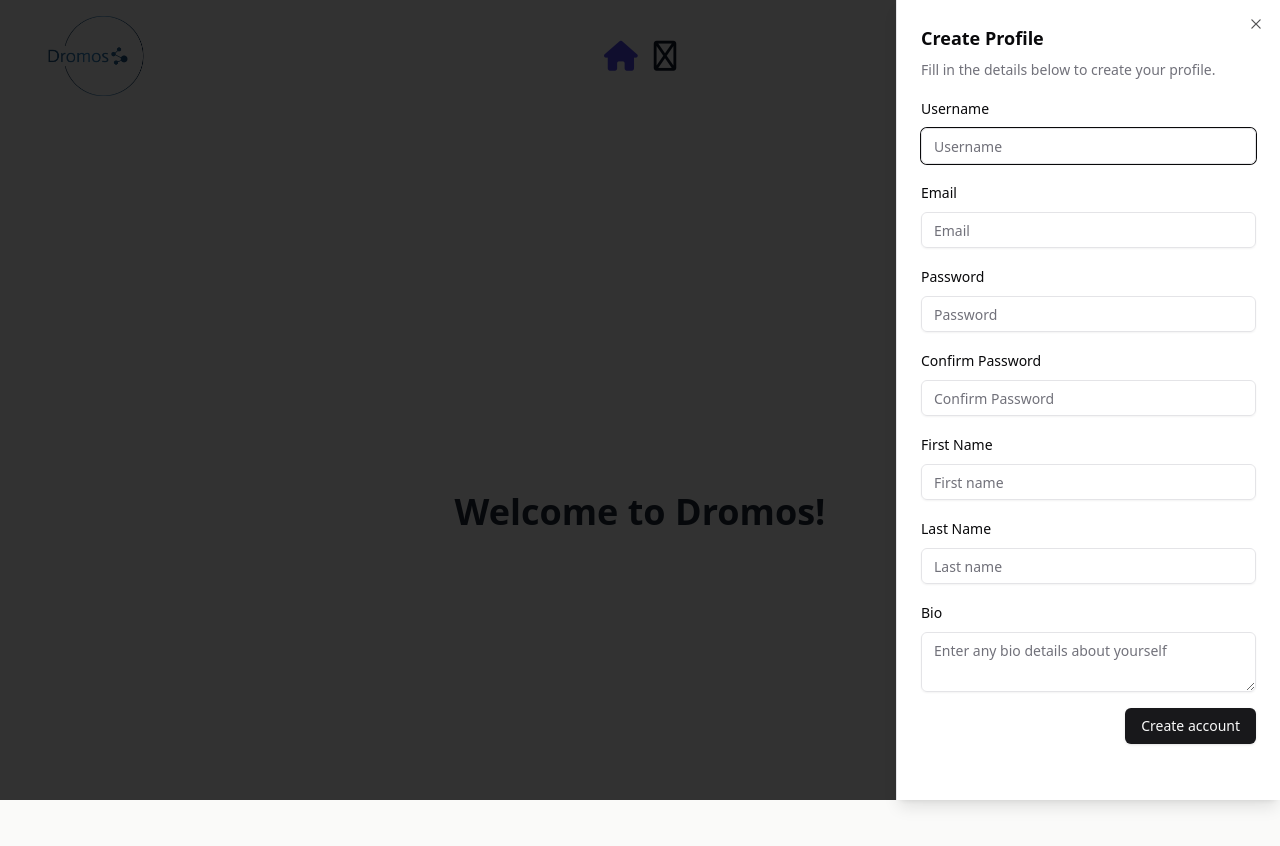
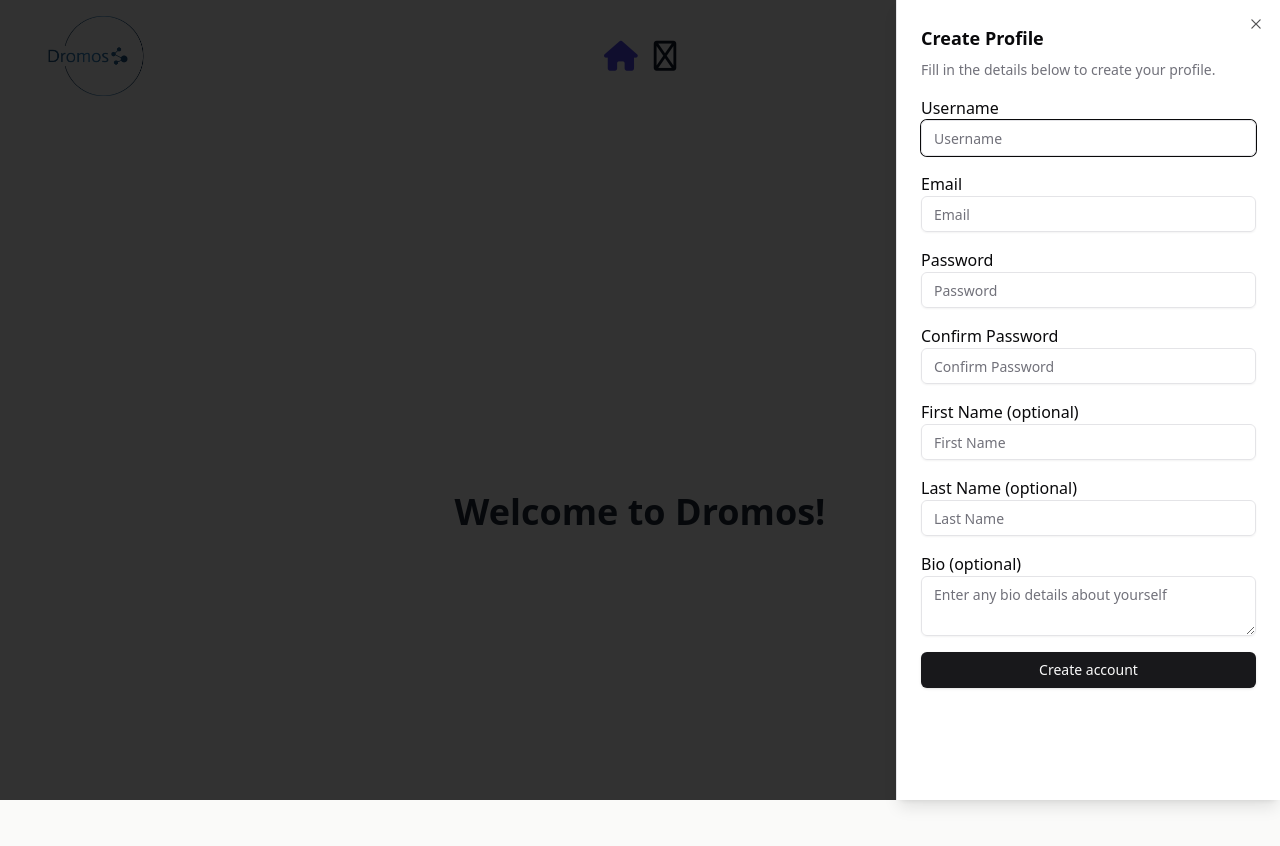
Before and after one commit to laskinner/dromos, a React (Vite) app: page / in a window 1280 px wide. Both pictures are taken after a click on the element 1050 px from the left and 56 px from the top of the page. Shown: the top 846 px of the page. Built offline with nearby package versions, Linux system fonts and the light colour scheme.

Commit message:
Finally fixed create account forms

```diff
--- a/src/App.tsx
+++ b/src/App.tsx
@@ -22,6 +22,7 @@ function App() {
         <Route path="/create-node-graph" element={<CreateNodeGraph />} />
         <Route path="/graph-view" element={<GraphView />} />
         <Route path="/log-in" element={<LogIn />} />
+        <Route path="/create-account" element={<CreateAccount />} />
         {/* Add more routes here */}
       </Routes>
       <Toaster />
--- a/src/components/CreateAccount.tsx
+++ b/src/components/CreateAccount.tsx
@@ -1,18 +1,9 @@
-import { z } from "zod";
-import { Button } from "@/components/ui/button";
-import { FormProvider } from "react-hook-form";
 import React from "react";
 import { useForm, SubmitHandler } from "react-hook-form";
 import { zodResolver } from "@hookform/resolvers/zod";
+import * as z from "zod";
 import { useToast } from "@/components/ui/use-toast";
-import {
-  FormField,
-  FormControl,
-  FormItem,
-  FormLabel,
-  FormMessage,
-} from "@/components/ui/form";
-import { SheetFooter, SheetClose } from "@/components/ui/sheet";
+import { Button } from "@/components/ui/button";
 import { Input } from "@/components/ui/input";
 import { Textarea } from "@/components/ui/textarea";
 
@@ -35,18 +26,12 @@ const formSchema = z.object({
     .optional(),
 });
 
-interface CreateAccountFormData {
-  username: string;
-  email: string;
-  password: string;
-  confirmPassword: string;
-  firstName?: string;
-  lastName?: string;
-  bio?: string;
-}
-
 const CreateAccount: React.FC = () => {
-  const form = useForm<CreateAccountFormData>({
+  const {
+    register,
+    handleSubmit,
+    formState: { errors },
+  } = useForm({
     resolver: zodResolver(formSchema),
     defaultValues: {
       username: "",
@@ -61,8 +46,7 @@ const CreateAccount: React.FC = () => {
 
   const { toast } = useToast();
 
-  const onSubmit: SubmitHandler<CreateAccountFormData> = (data) => {
-    // Implement submission logic here
+  const onSubmit: SubmitHandler<z.infer<typeof formSchema>> = (data) => {
     toast({
       title: "Account created successfully",
     });
@@ -70,119 +54,55 @@ const CreateAccount: React.FC = () => {
   };
 
   return (
-    <FormProvider {...form}>
-      {" "}
-      {/* Spreads form object to the FormProvider */}
-      <form
-        onSubmit={(e) => {
-          e.preventDefault();
-          const data = form.getValues(); // Directly get form values
-          onSubmit(data); // Calls onSubmit handler with form data
-        }}
-        className="grid gap-4 py-4"
-      >
-        <FormField
-          control={form.control}
-          name="username"
-          render={({ field }) => (
-            <FormItem>
-              <FormLabel>Username</FormLabel>
-              <FormControl>
-                <Input {...field} placeholder="Username" />
-              </FormControl>
-              <FormMessage />
-            </FormItem>
-          )}
+    <form onSubmit={handleSubmit(onSubmit)} className="grid gap-4 py-4">
+      <div>
+        <label htmlFor="username">Username</label>
+        <Input {...register("username")} placeholder="Username" />
+        {errors.username && <p>{errors.username.message}</p>}
+      </div>
+      <div>
+        <label htmlFor="email">Email</label>
+        <Input {...register("email")} placeholder="Email" />
+        {errors.email && <p>{errors.email.message}</p>}
+      </div>
+      <div>
+        <label htmlFor="password">Password</label>
+        <Input
+          type="password"
+          {...register("password")}
+          placeholder="Password"
         />
-        <FormField
-          control={form.control}
-          name="email"
-          render={({ field }) => (
-            <FormItem>
-              <FormLabel>Email</FormLabel>
-              <FormControl>
-                <Input {...field} placeholder="Email" />
-              </FormControl>
-              <FormMessage />
-            </FormItem>
-          )}
+        {errors.password && <p>{errors.password.message}</p>}
+      </div>
+      <div>
+        <label htmlFor="confirmPassword">Confirm Password</label>
+        <Input
+          type="password"
+          {...register("confirmPassword")}
+          placeholder="Confirm Password"
         />
-        <FormField
-          control={form.control}
-          name="password"
-          render={({ field }) => (
-            <FormItem>
-              <FormLabel>Password</FormLabel>
-              <FormControl>
-                <Input {...field} placeholder="Password" />
-              </FormControl>
-              <FormMessage />
-            </FormItem>
-          )}
+        {errors.confirmPassword && <p>{errors.confirmPassword.message}</p>}
+      </div>
+      <div>
+        <label htmlFor="firstName">First Name (optional) </label>
+        <Input {...register("firstName")} placeholder="First Name" />
+        {/* No validation error for optional fields unless needed */}
+      </div>
+      <div>
+        <label htmlFor="lastName">Last Name (optional)</label>
+        <Input {...register("lastName")} placeholder="Last Name" />
+        {/* No validation error for optional fields unless needed */}
+      </div>
+      <div>
+        <label htmlFor="bio">Bio (optional) </label>
+        <Textarea
+          {...register("bio")}
+          placeholder="Enter any bio details about yourself"
         />
-        <FormField
-          control={form.control}
-          name="confirmPassword"
-          render={({ field }) => (
-            <FormItem>
-              <FormLabel>Confirm Password</FormLabel>
-              <FormControl>
-                <Input {...field} placeholder="Confirm Password" />
-              </FormControl>
-              <FormMessage />
-            </FormItem>
-          )}
-        />
-        <FormField
-          control={form.control}
-          name="firstName"
-          render={({ field }) => (
-            <FormItem>
-              <FormLabel>First Name</FormLabel>
-              <FormControl>
-                <Input {...field} placeholder="First name" />
-              </FormControl>
-              <FormMessage />
-            </FormItem>
-          )}
-        />
-        <FormField
-          control={form.control}
-          name="lastName"
-          render={({ field }) => (
-            <FormItem>
-              <FormLabel>Last Name</FormLabel>
-              <FormControl>
-                <Input {...field} placeholder="Last name" />
-              </FormControl>
-              <FormMessage />
-            </FormItem>
-          )}
-        />
-        <FormField
-          control={form.control}
-          name="bio"
-          render={({ field }) => (
-            <FormItem>
-              <FormLabel>Bio</FormLabel>
-              <FormControl>
-                <Textarea
-                  {...field}
-                  placeholder="Enter any bio details about yourself"
-                />
-              </FormControl>
-              <FormMessage />
-            </FormItem>
-          )}
-        />
-        {/* Add additional fields using similar pattern */}
-        <SheetFooter>
-          <SheetClose asChild>
-            <Button type="submit">Create account</Button>
-          </SheetClose>
-        </SheetFooter>
-      </form>
-    </FormProvider>
+        {errors.bio && <p>{errors.bio.message}</p>}
+      </div>
+      <Button type="submit">Create account</Button>
+    </form>
   );
 };
 
--- a/src/components/Navbar.tsx
+++ b/src/components/Navbar.tsx
@@ -1,23 +1,22 @@
 import React from "react";
-import CreateAccount from "@/components/CreateAccount";
 import { NavLink } from "react-router-dom"; // Change from Link to NavLink
-import { Button } from "@/components/ui/button";
-import {
-  Sheet,
-  SheetContent,
-  SheetTrigger,
-  SheetHeader,
-  SheetTitle,
-  SheetDescription,
-  SheetFooter,
-  SheetClose,
-} from "@/components/ui/sheet";
 import {
   Tooltip,
   TooltipContent,
   TooltipProvider,
   TooltipTrigger,
 } from "@/components/ui/tooltip";
+import CreateAccount from "@/components/CreateAccount";
+import {
+  Sheet,
+  SheetClose,
+  SheetContent,
+  SheetFooter,
+  SheetHeader,
+  SheetTitle,
+  SheetDescription,
+  SheetTrigger,
+} from "@/components/ui/sheet";
 
 const NavBar: React.FC = () => {
   return (
@@ -96,6 +95,9 @@ const NavBar: React.FC = () => {
               </SheetDescription>
             </SheetHeader>
             <CreateAccount />
+            <SheetFooter>
+              <SheetClose></SheetClose>
+            </SheetFooter>
           </SheetContent>
         </Sheet>
       </div>
```
